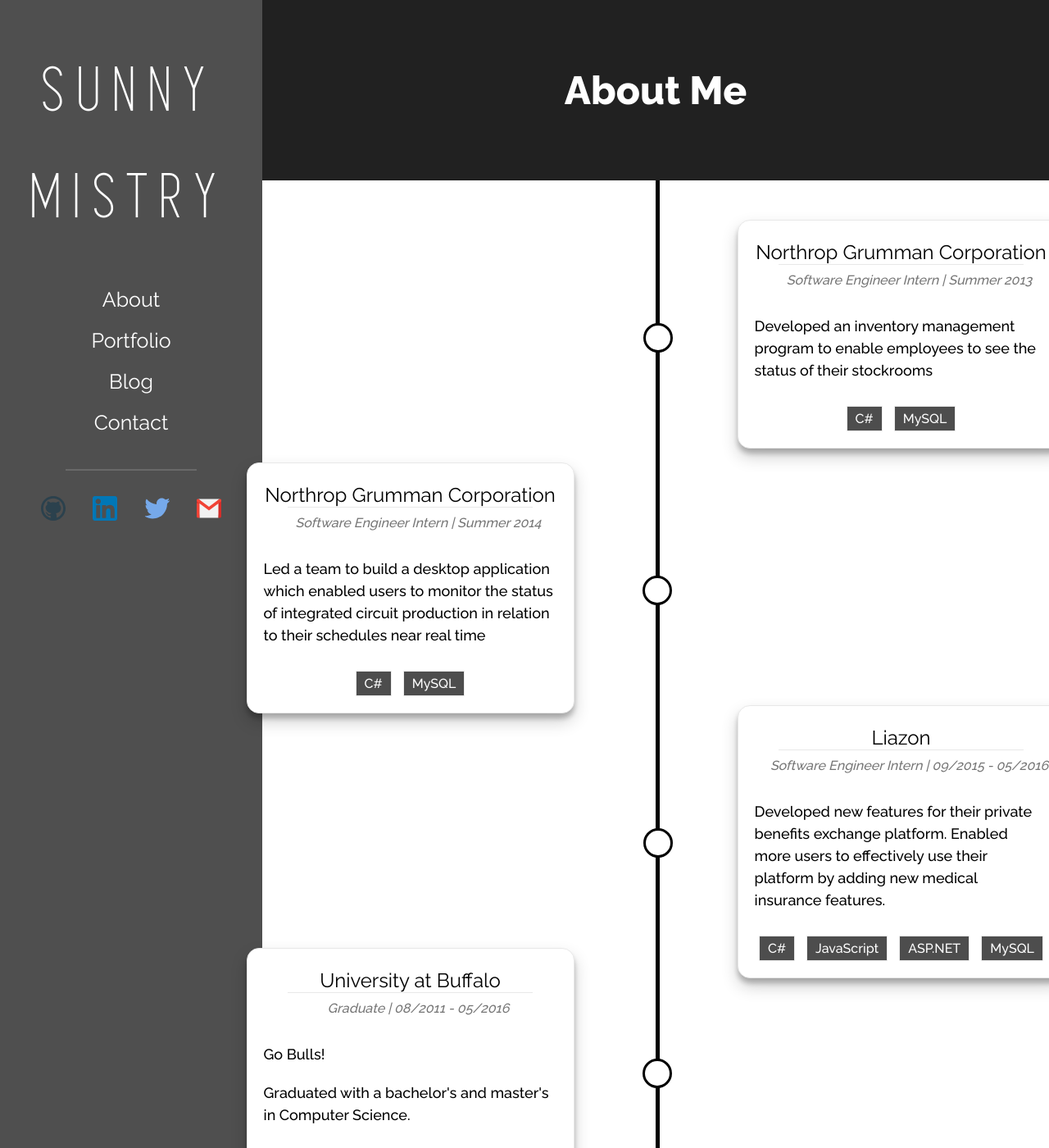
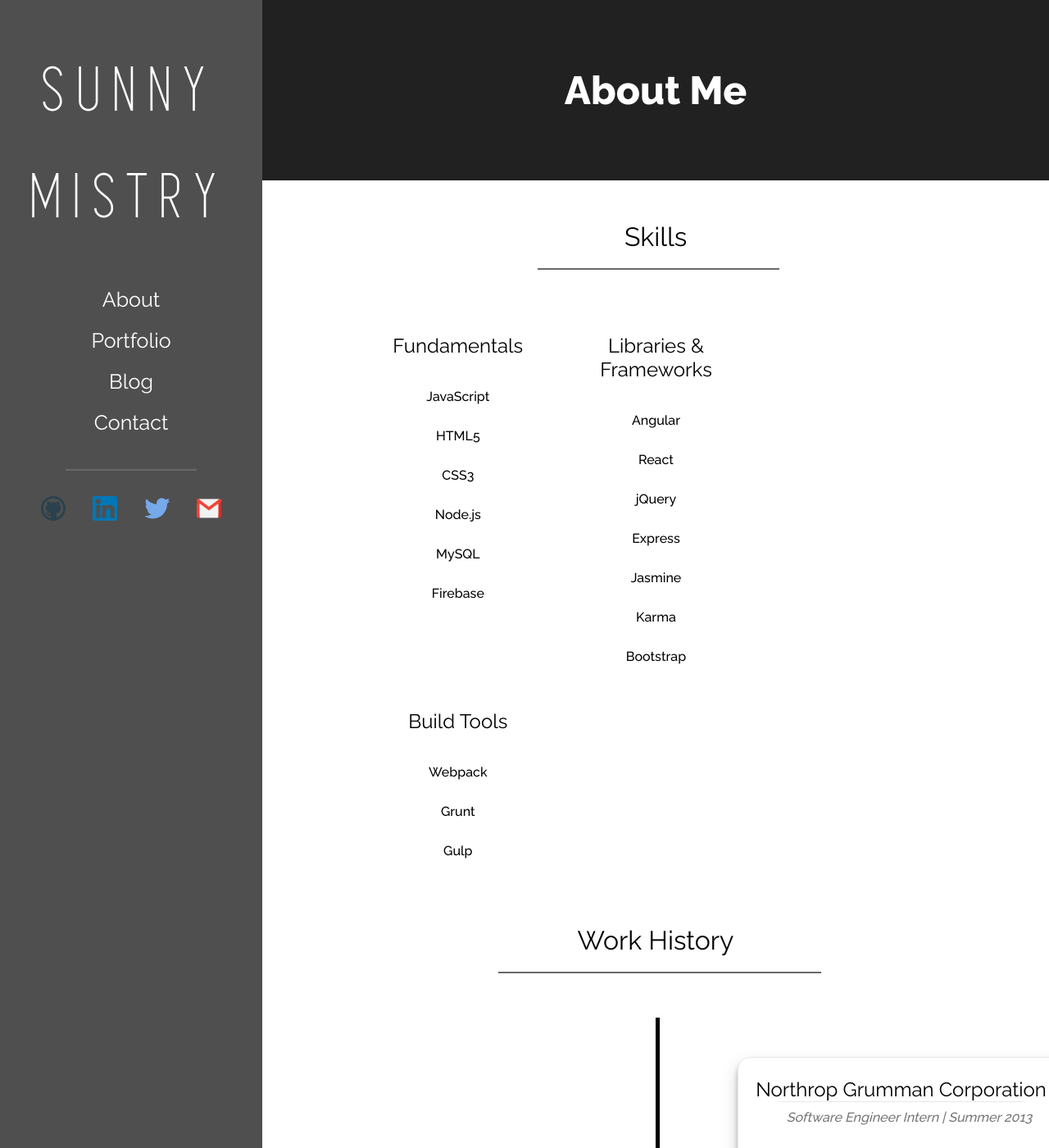
Before and after one commit to sunnymis/sunnymistry.dev, a Jekyll site: the page built from _pages/about.html, in a window 1280 px wide and 1400 px high. Shown: the whole window at 82% size. Built offline with Jekyll 4.4.1, drawn with Linux system fonts in a browser that asks for light colours.

Commit message:
Added skills section and work history title

```diff
--- a/_pages/about.html
+++ b/_pages/about.html
@@ -8,6 +8,45 @@
     <div class="about-header">
         <h1>About Me</h1>
     </div>
+    <div class="skills-container">
+        <div class="about-secondary-header">
+            <h2>Skills</h2>
+        </div>
+        <div class="skill-column">
+            <h3>Fundamentals</h3>
+            <ul>
+                <li>JavaScript</li>
+                <li>HTML5</li>
+                <li>CSS3</li>
+                <li>Node.js</li>
+                <li>MySQL</li>
+                <li>Firebase</li>
+            </ul>
+        </div>
+        <div class="skill-column">
+            <h3>Libraries & Frameworks</h3>
+            <ul>
+                <li>Angular</li>
+                <li>React</li>
+                <li>jQuery</li>
+                <li>Express</li>
+                <li>Jasmine</li>
+                <li>Karma</li>
+                <li>Bootstrap</li>
+            </ul>
+        </div>
+        <div class="skill-column">
+            <h3>Build Tools</h3>
+            <ul>
+                <li>Webpack</li>
+                <li>Grunt</li>
+                <li>Gulp</li>
+            </ul>
+        </div>
+    </div>
+    <div class="about-secondary-header">
+        <h2>Work History</h2>
+    </div>
     <ul class="timeline">
         <li>
             <div class="timeline-section right">
@@ -15,7 +54,8 @@
                     <p class="content-card-title">Northrop Grumman Corporation</p>
                     <p class="content-card-date">Software Engineer Intern | Summer 2013</p>
                     <p class="content-card-description">
-                            Developed an inventory management program to enable employees to see the status of their stockrooms
+                        Developed an inventory management program to enable employees to see the status of their
+                        stockrooms
                     </p>
                     <div class="content-card-skills-list">
                         <span>C#</span>
@@ -29,7 +69,9 @@
                 <div class="content-card">
                     <p class="content-card-title">Northrop Grumman Corporation</p>
                     <p class="content-card-date">Software Engineer Intern | Summer 2014</p>
-                        <p class="content-card-description">Led a team to build a desktop application which enabled users to monitor the status of integrated circuit production in relation to their schedules near real time</p>
+                    <p class="content-card-description">Led a team to build a desktop application which enabled users to
+                        monitor the status of integrated circuit production in relation to their schedules near real
+                        time</p>
                     <div class="content-card-skills-list">
                         <span>C#</span>
                         <span>MySQL</span>
@@ -42,7 +84,9 @@
                 <div class="content-card">
                     <p class="content-card-title">Liazon</p>
                     <p class="content-card-date">Software Engineer Intern | 09/2015 - 05/2016</p>
-                        <p class="content-card-description">Developed new features for their private benefits exchange platform. Enabled more users to effectively use their platform by adding new medical insurance features.</p>
+                    <p class="content-card-description">Developed new features for their private benefits exchange
+                        platform. Enabled more users to effectively use their platform by adding new medical insurance
+                        features.</p>
                     <div class="content-card-skills-list">
                         <span>C#</span>
                         <span>JavaScript</span>
@@ -58,7 +102,8 @@
                     <p class="content-card-title">University at Buffalo</p>
                     <p class="content-card-date">Graduate | 08/2011 - 05/2016</p>
                     <p class="content-card-description">Go Bulls!</p>
-                        <p class="content-card-description">Graduated with a bachelor's and master's in Computer Science.</p>
+                    <p class="content-card-description">Graduated with a bachelor's and master's in Computer
+                        Science.</p>
                     <div class="content-card-skills-list">
                         <span>C</span>
                         <span>C++</span>
@@ -72,7 +117,8 @@
                 <div class="content-card">
                     <p class="content-card-title">CA Technologies</p>
                     <p class="content-card-date">Associate Software Engineer | 06/2016 - Present</p>
-                        <p class="content-card-description">Accelerated application development by building UI component libraries for both React and Angular 2</p>
+                    <p class="content-card-description">Accelerated application development by building UI component
+                        libraries for both React and Angular 2</p>
                     <p class="content-card-description"></p>
                     <div class="content-card-skills-list">
                         <span>JavaScript</span>
--- a/_sass/about.scss
+++ b/_sass/about.scss
@@ -26,6 +26,48 @@
         /* Extra Small Devices, Phones */
         @media only screen and (max-width : 480px) {
             padding: 50px 0 0 0;
+        }
+
+    }
+
+    .about-secondary-header {
+        h2 {
+            text-align: center;
+            font-weight: normal;
+            margin: 50px 0 0 0;
+            font-size: 2em;
+
+        }
+        &:after {
+            content: '';
+            display: inline-block;
+            width: 41%;
+            border-bottom: 2px solid #696969;
+            margin-left: 30%;
+            margin-bottom: 50px;
+            margin-top: 20px;
+        }
+    }
+
+    .skills-container {
+        width: 75%;
+        margin: 0 auto;
+        padding: 0;
+
+        h3 {
+            font-size: 1.5em;
+            font-weight: normal;
+        }
+        .skill-column {
+            display: inline-block;
+            width: 33%;
+            vertical-align: top;
+            text-align: center;
+        }
+        ul {
+            list-style: none;
+            padding: 0;
+            line-height: 3;
         }
 
     }
```
Lines whose indentation alone changed are shown as unchanged.
